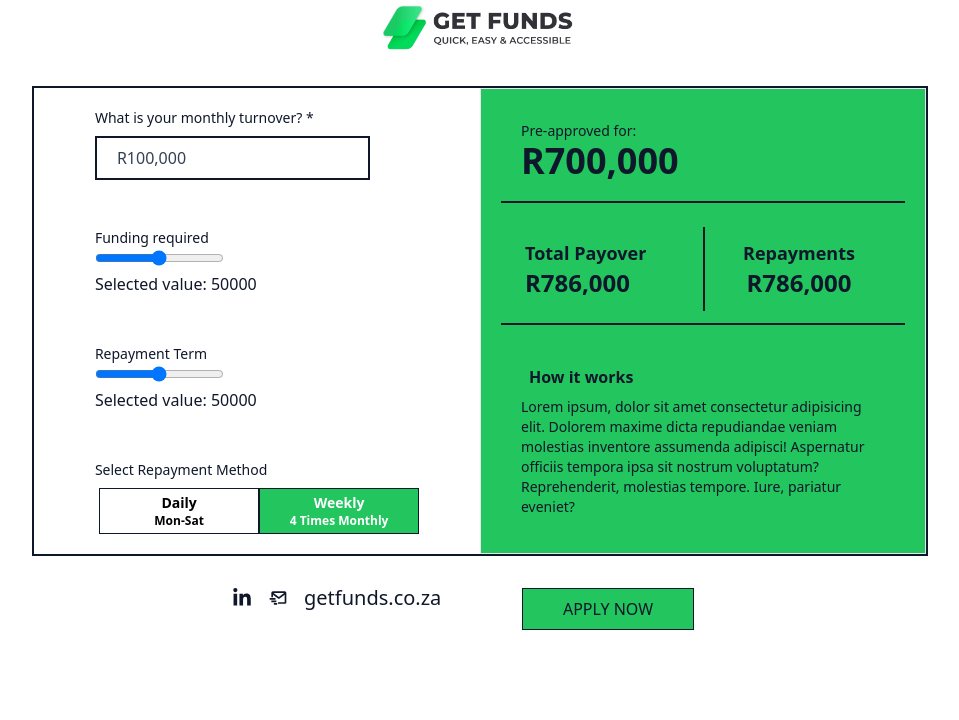
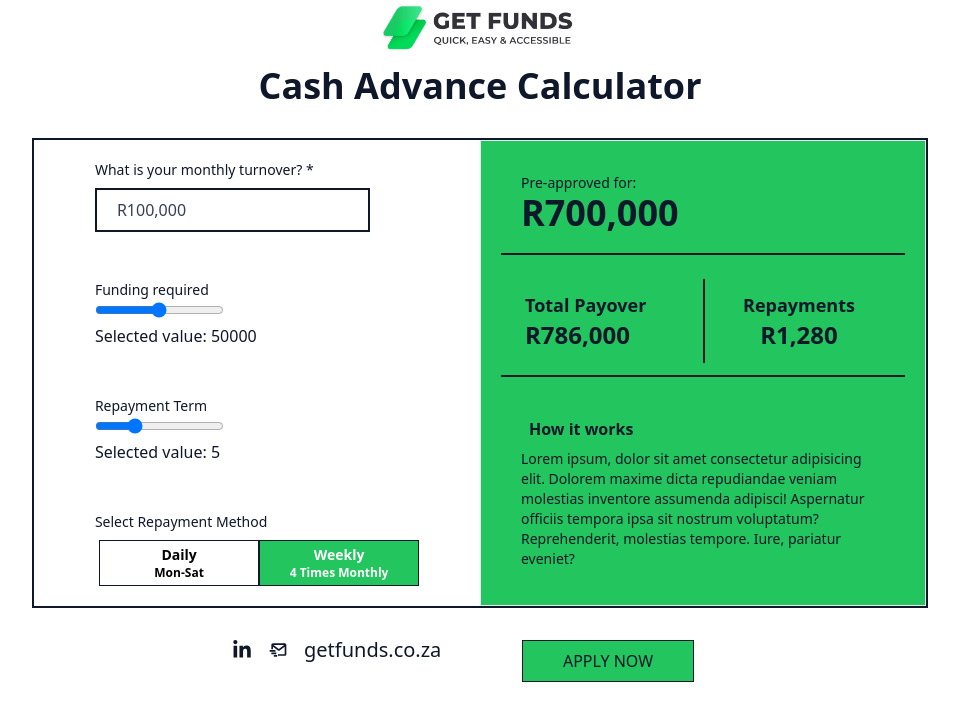
Before and after one commit to grahamusai/getfunds, a Next.js app: page / in a window 1280 px wide. Shown: the top 720 px of the page, without its empty margins (160-1119 px from the left). Built offline with nearby package versions, Linux system fonts and the light colour scheme.

Commit message:
Centered content

```diff
--- a/src/app/page.tsx
+++ b/src/app/page.tsx
@@ -17,9 +17,11 @@ import { BiLinkExternal } from "react-icons/bi";
 
 
 const Congrats = () => {
+
+  const { setTurnOver, setGrossProfit, turnOver, grossProfit } =
+    useGlobalState();
   const {
-    grossProfit,
-    turnOver,
+
     neededAmount,
     duration,
     frequency,
@@ -42,14 +44,12 @@ const Congrats = () => {
   };
 
   const [rangeValue, setRangeValue] = useState(50000);
-
 // @ts-ignore
   const handleRangeChange = (event) => {
     setRangeValue(event.target.value);
   };
 
-  const [rangeValue2, setRangeValue2] = useState(50000);
-
+  const [rangeValue2, setRangeValue2] = useState(5);
 // @ts-ignore
   const handleRangeChange2 = (e) => {
     setRangeValue2(e.target.value);
@@ -73,7 +73,8 @@ const Congrats = () => {
   };
 
   return (
-    <div className="mx-4 sm:mx-8 md:mx-16 lg:mx-32 xl:mx-48 text-slate-900">
+    <div className="flex justify-center items-center">
+        <div className="mx-4 sm:mx-8 md:mx-16 lg:mx-32 xl:mx-48 text-slate-900">
       <div className="flex justify-center">
             <Image
               src="/images/logo.png"
@@ -82,7 +83,7 @@ const Congrats = () => {
               width={200}
             />
           </div>
-      <h1 className="text-center font-extrabold text-4xl sm:hidden md:hidden lg:hidden mt-3">Cash Advance Calculator</h1>
+      <h1 className="text-center font-extrabold text-4xl mt-3">Cash Advance Calculator</h1>
       <div className="mx-auto bg-white mt-8 border border-2 border-slate-900">
         <div className="flex flex-col sm:flex-row ">
         {/* First Column */}
@@ -116,9 +117,9 @@ const Congrats = () => {
               <h1 className="text-sm">Repayment Term</h1>
               <input
               type="range"
-              min="0"
-              max="100000"
-              step="10000"
+              min="3"
+              max="10"
+              step="1"
               value={rangeValue2}
               onChange={handleRangeChange2}
               className="bg-green-500"
@@ -148,7 +149,7 @@ const Congrats = () => {
               </div>
               <div className="border-slate-900 border-l-2 text-center mt-3 w-full sm:w-1/2 bg-transparent mx-auto p-3">
                 <h1 className="text-lg font-bold ">Repayments</h1>
-                <h2 className="text-2xl font-bold">R786,000</h2>
+                <h2 className="text-2xl font-bold">R1,280</h2>
               </div>
             </div>
             <div className="p-5 mt-3">
@@ -189,6 +190,8 @@ const Congrats = () => {
 
           </div>
     </div>
+    </div>
+
   );
 };
 
```
